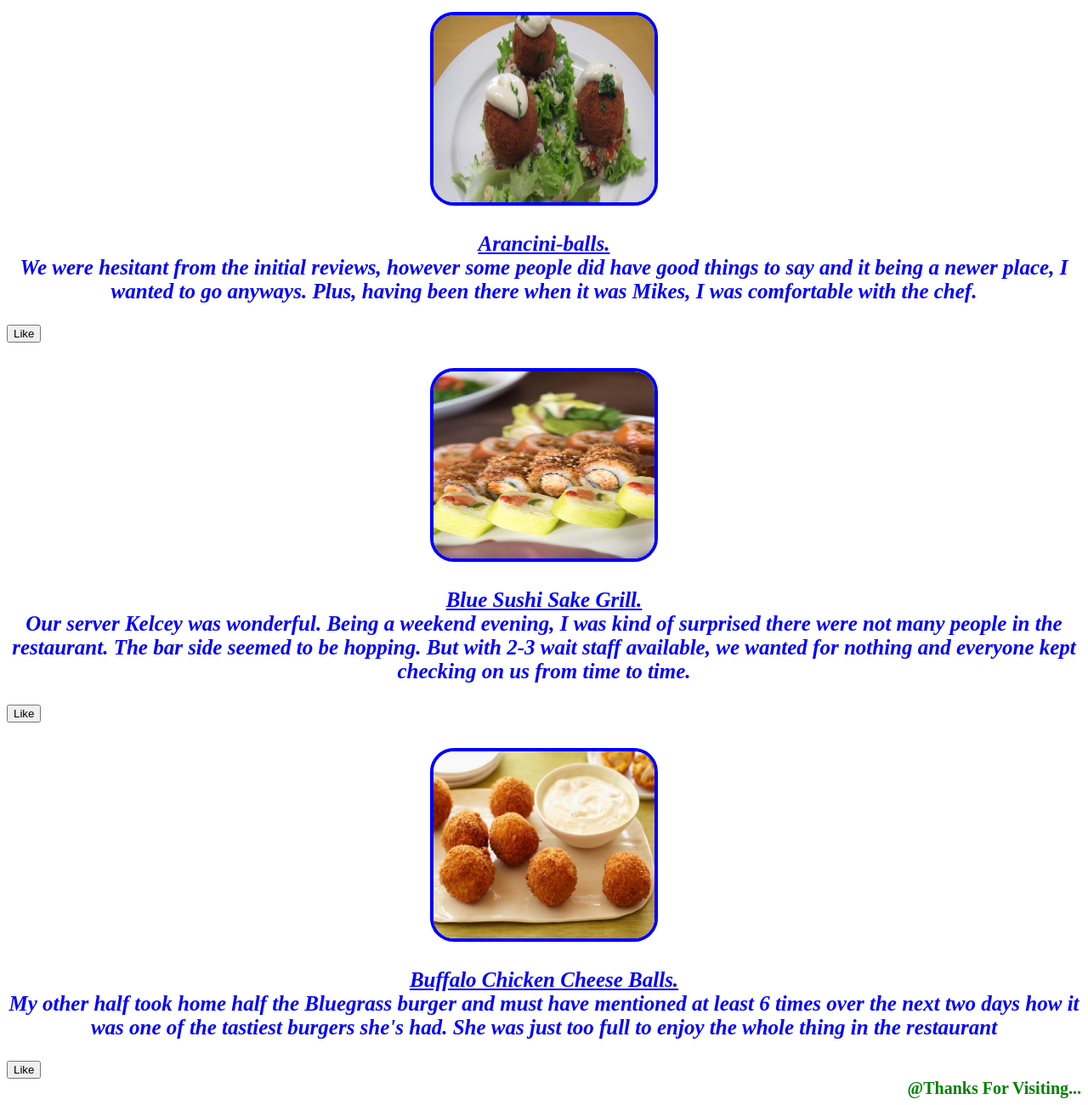
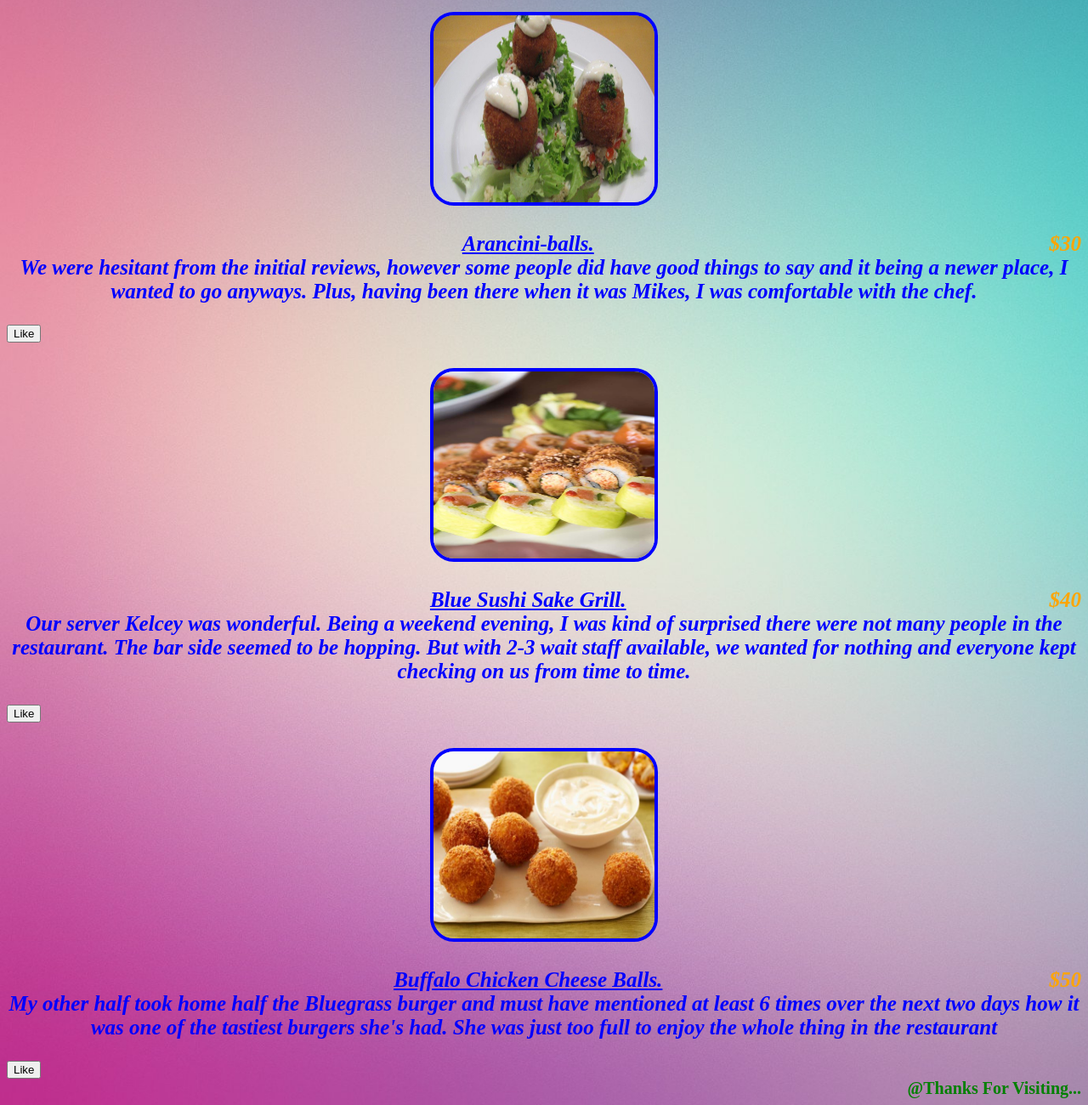
Before and after one commit to hrsajjad844/Thirdproject, a plain HTML site: page index.html in a window 1280 px wide. Shown: the part 185-1485 px from the top of the page at 85% size. Drawn offline with Linux system fonts and the light colour scheme.

Commit message:
Update index.html

```diff
--- a/index.html
+++ b/index.html
@@ -49,6 +49,14 @@
                       font-size: 20px;
                       color:Green;
                     }
+                      .price {
+                         float: right;
+                         color: orange;
+                           }
+                    body{
+                      background-image: url(background.jpg);
+                       background-size: cover;
+                    }
 
             </style>
 
@@ -64,7 +72,8 @@
           <h1><u>Blue Balls Restaurant.</u></h1>
             <div class="First">
                  <img src="Arancini-balls.jpg"></br>
-                 <p><u><b>Arancini-balls.<b></u></br>
+                 <p><u><b>Arancini-balls.<b></u>
+                     <span class="price"> $30 </span></br>
                   We were hesitant from the initial reviews, however some people did
                   have good things to say and it being a newer place,
                   I wanted to go anyways. Plus, having been there when it was
@@ -74,7 +83,8 @@
 
              <div class="Second">
                  <img src="Blue Sushi Sake Grill.jpg"></br>
-                  <p><u><b>Blue Sushi Sake Grill.</b></u><br> Our server Kelcey was wonderful. Being a weekend evening,
+                  <p><u><b>Blue Sushi Sake Grill.</b></u>
+                      <span class="price"> $40 </span> <br> Our server Kelcey was wonderful. Being a weekend evening,
                      I was kind of surprised there were not many people in the
                       restaurant. The bar side seemed to be hopping. But with 2-3
                       wait staff available, we wanted for nothing and everyone kept
@@ -84,7 +94,8 @@
 
                 <div class="Third">
                   <img src="Buffalo Chicken Cheese Balls.jpg"></br>
-                  <p><u><b>Buffalo Chicken Cheese Balls.</b></u></br>My other half took home half the Bluegrass burger
+                  <p><u><b>Buffalo Chicken Cheese Balls.</b></u>
+            <span class="price"> $50 </span></br>My other half took home half the Bluegrass burger
                     and must have mentioned at least 6 times over the
                     next two days how it was one of the tastiest burgers
                      she's had. She was just too full to enjoy the whole
```
